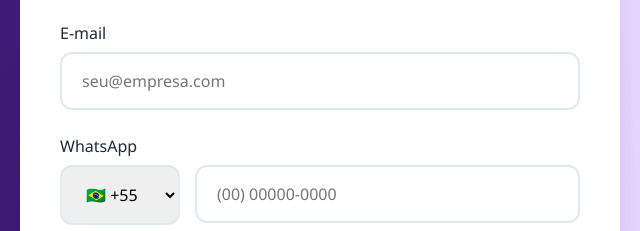
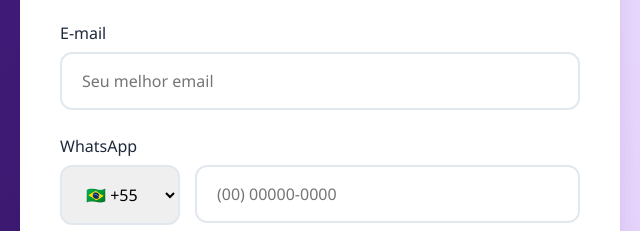
Before and after one commit to cbalbinos/lead-capture-n8n, a website: page public/index.html in a window 1280 px wide. Shown: the part 348-579 px from the top of the page, 620-1260 px from the left. Drawn offline with Linux system fonts and the light colour scheme.

Commit message:
Update index.html

```diff
--- a/public/index.html
+++ b/public/index.html
@@ -310,7 +310,7 @@
                 <div class="form-group">
                     <label for="email">E-mail</label>
                     <div class="input-group">
-                        <input type="email" id="email" name="email" placeholder="seu@empresa.com" required>
+                        <input type="email" id="email" name="email" placeholder="Seu melhor email" required>
                     </div>
                 </div>
                 <div class="form-group">
```
